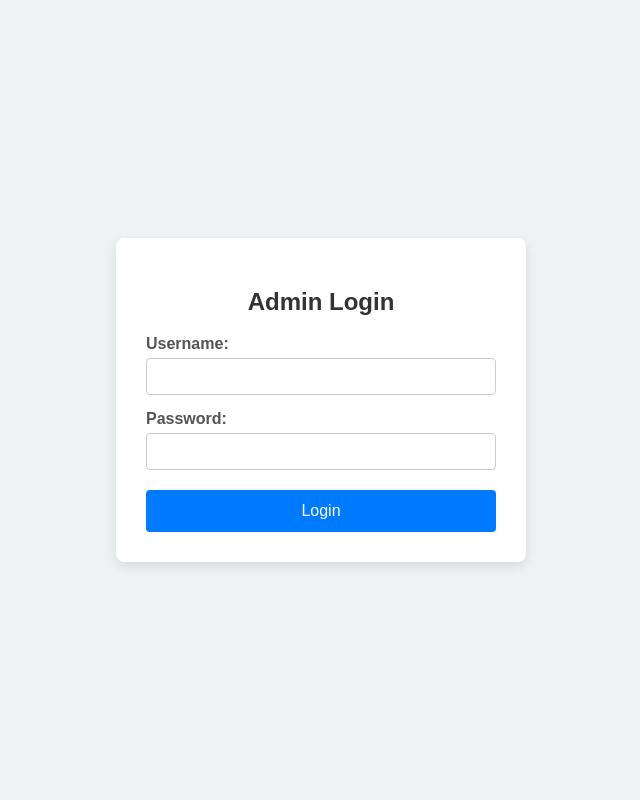
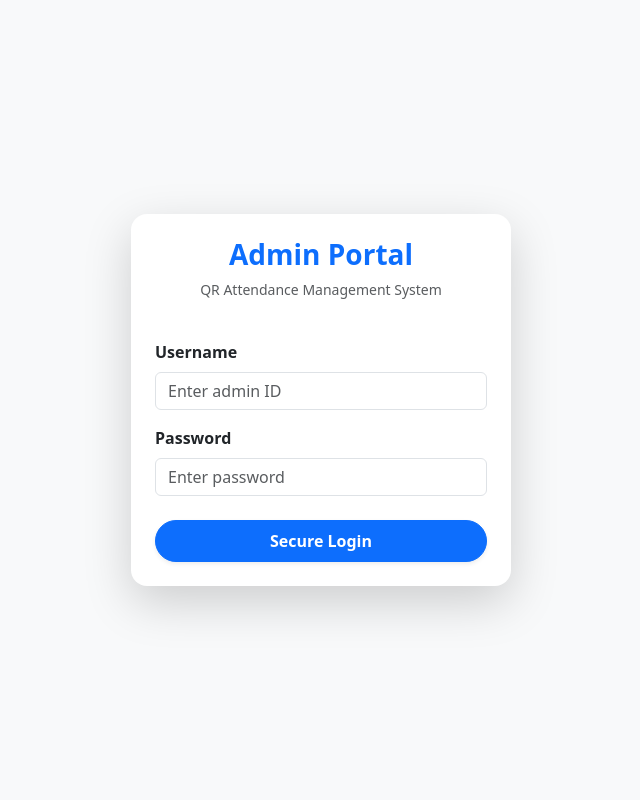
Before and after one commit to aasish042/qr_attendance_system, a Flask app: page /admin-login in a window 1280 px wide. Shown: the whole page, without its empty margins (319-959 px from the left). Run offline with Flask 3, Linux system fonts and the light colour scheme.

Commit message:
Enhance login page with Bootstrap styling
Updated the login page to use Bootstrap for styling and improved layout.

```diff
--- a/templates/login.html
+++ b/templates/login.html
@@ -2,29 +2,28 @@
 <html lang="en">
 <head>
     <meta charset="UTF-8">
-    <title>Admin Login</title>
-    <meta name="viewport" content="width=device-width, initial-scale=1.0">
-    <style>
-        body { font-family: Arial, sans-serif; background: #eef2f3; display: flex; justify-content: center; align-items: center; height: 100vh; margin: 0; }
-        .card { background: white; padding: 30px; border-radius: 8px; box-shadow: 0 4px 12px rgba(0,0,0,0.1); width: 100%; max-width: 350px; }
-        h2 { text-align: center; color: #333; }
-        label { display: block; margin-top: 15px; font-weight: bold; color: #555; }
-        input { width: 100%; padding: 10px; margin-top: 5px; border: 1px solid #ccc; border-radius: 4px; box-sizing: border-box; }
-        button { width: 100%; background: #007BFF; color: white; border: none; padding: 12px; margin-top: 20px; border-radius: 4px; font-size: 16px; cursor: pointer; }
-        button:hover { background: #0056b3; }
-        .error { color: red; text-align: center; margin-top: 10px; font-size: 14px; }
-    </style>
+    <title>Admin Portal - Secure Login</title>
+    <link href="https://cdn.jsdelivr.net/npm/bootstrap@5.3.0/dist/css/bootstrap.min.css" rel="stylesheet">
 </head>
-<body>
-    <div class="card">
-        <h2>Admin Login</h2>
-        {% if error %}<div class="error">{{ error }}</div>{% endif %}
+<body class="bg-light d-flex align-items-center justify-content-center vh-100">
+    <div class="card shadow-lg p-4 border-0 rounded-4" style="width: 380px;">
+        <div class="text-center mb-4">
+            <h3 class="fw-bold text-primary">Admin Portal</h3>
+            <p class="text-muted small">QR Attendance Management System</p>
+        </div>
+        {% if error %}
+        <div class="alert alert-danger py-2 small text-center">{{ error }}</div>
+        {% endif %}
         <form method="POST">
-            <label>Username:</label>
-            <input type="text" name="username" required>
-            <label>Password:</label>
-            <input type="password" name="password" required>
-            <button type="submit">Login</button>
+            <div class="mb-3">
+                <label class="form-label fw-semibold">Username</label>
+                <input type="text" name="username" class="form-control" placeholder="Enter admin ID" required>
+            </div>
+            <div class="mb-4">
+                <label class="form-label fw-semibold">Password</label>
+                <input type="password" name="password" class="form-control" placeholder="Enter password" required>
+            </div>
+            <button type="submit" class="btn btn-primary w-100 py-2 fw-bold rounded-pill shadow-sm">Secure Login</button>
         </form>
     </div>
 </body>
```
